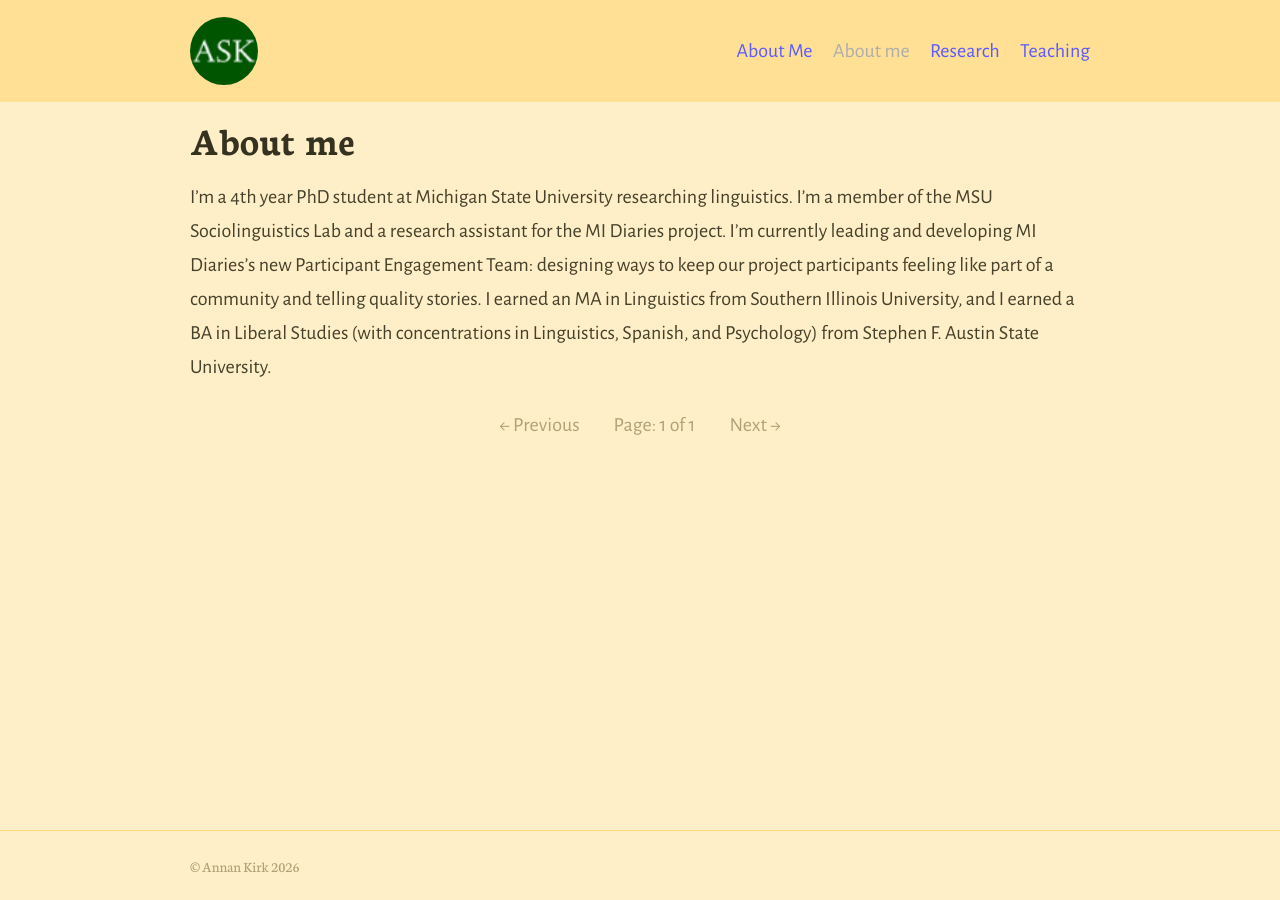
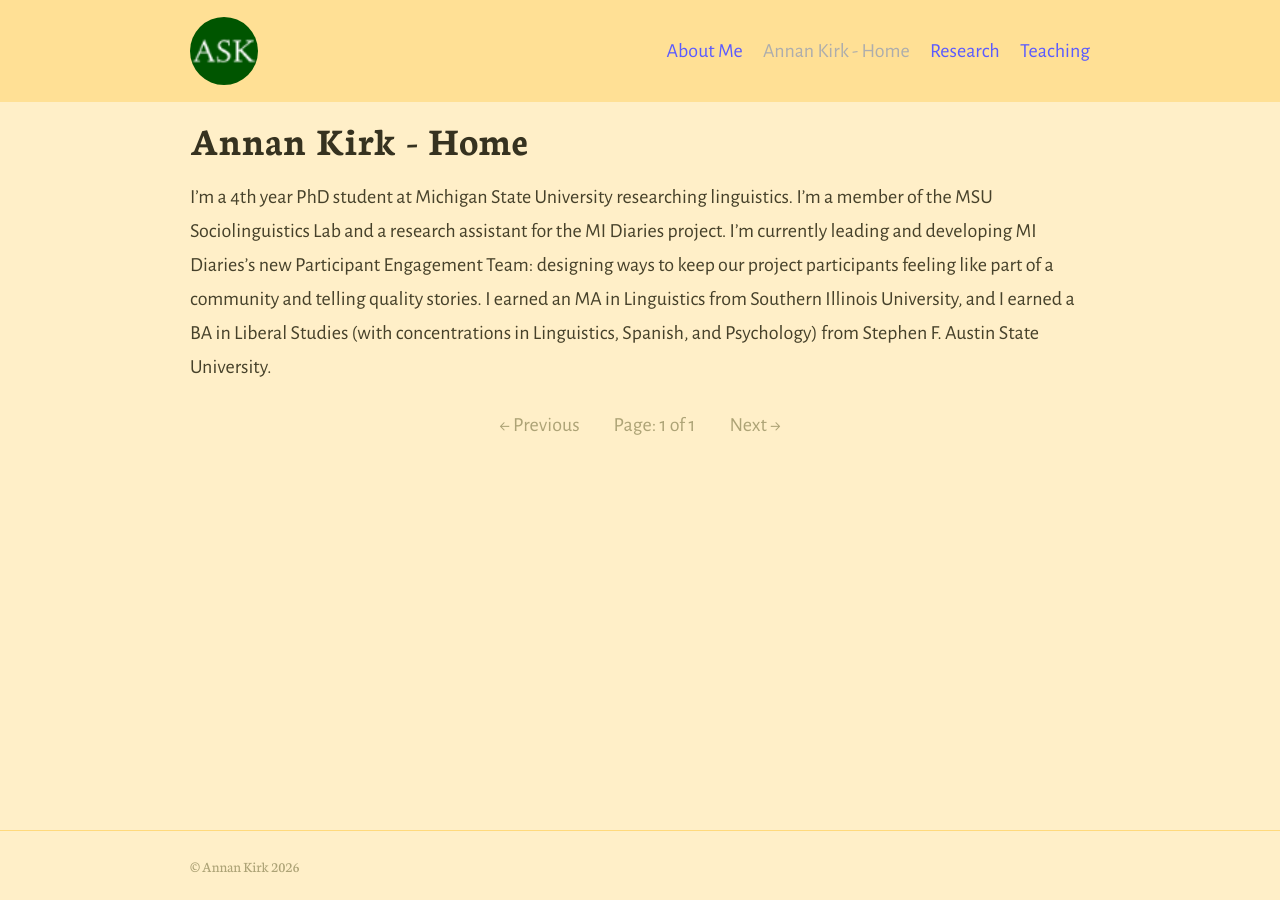
Before and after one commit to annankirk/annankirk.github.io, a Jekyll site: the page built from index.html, in a window 1280 px wide. Built offline with Jekyll 4.4.1, drawn with Linux system fonts in a browser that asks for light colours; the list of posts is cut into pages by our own code.

Commit message:
Update _config.yml

```diff
--- a/_config.yml
+++ b/_config.yml
@@ -37,7 +37,7 @@ timezone:  # Timezone for blog posts and alike
 # 5. Collections
 collections:
   posts:
-    title: About me # Needed for Siteleaf
+    title: Annan Kirk - Home # Needed for Siteleaf
     output: false
     description: "I'm a 4th year PhD student at Michigan State University researching linguistics. I'm a member of the MSU Sociolinguistics Lab and a research assistant for the MI Diaries project. I'm currently leading and developing MI Diaries's new Participant Engagement Team: designing ways to keep our project participants feeling like part of a community and telling quality stories. I earned an MA in Linguistics from Southern Illinois University, and I earned a BA in Liberal Studies (with concentrations in Linguistics, Spanish, and Psychology) from Stephen F. Austin State University." # The post list page content
 
```
